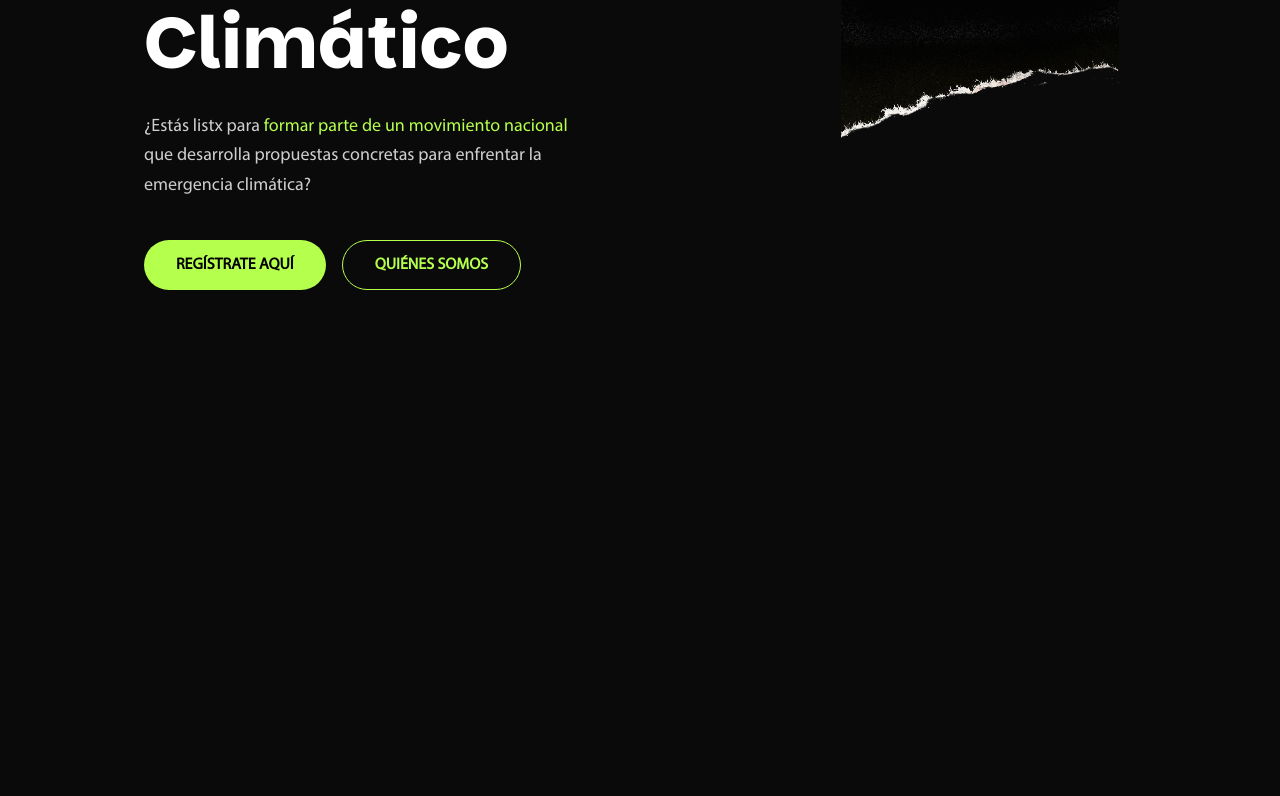
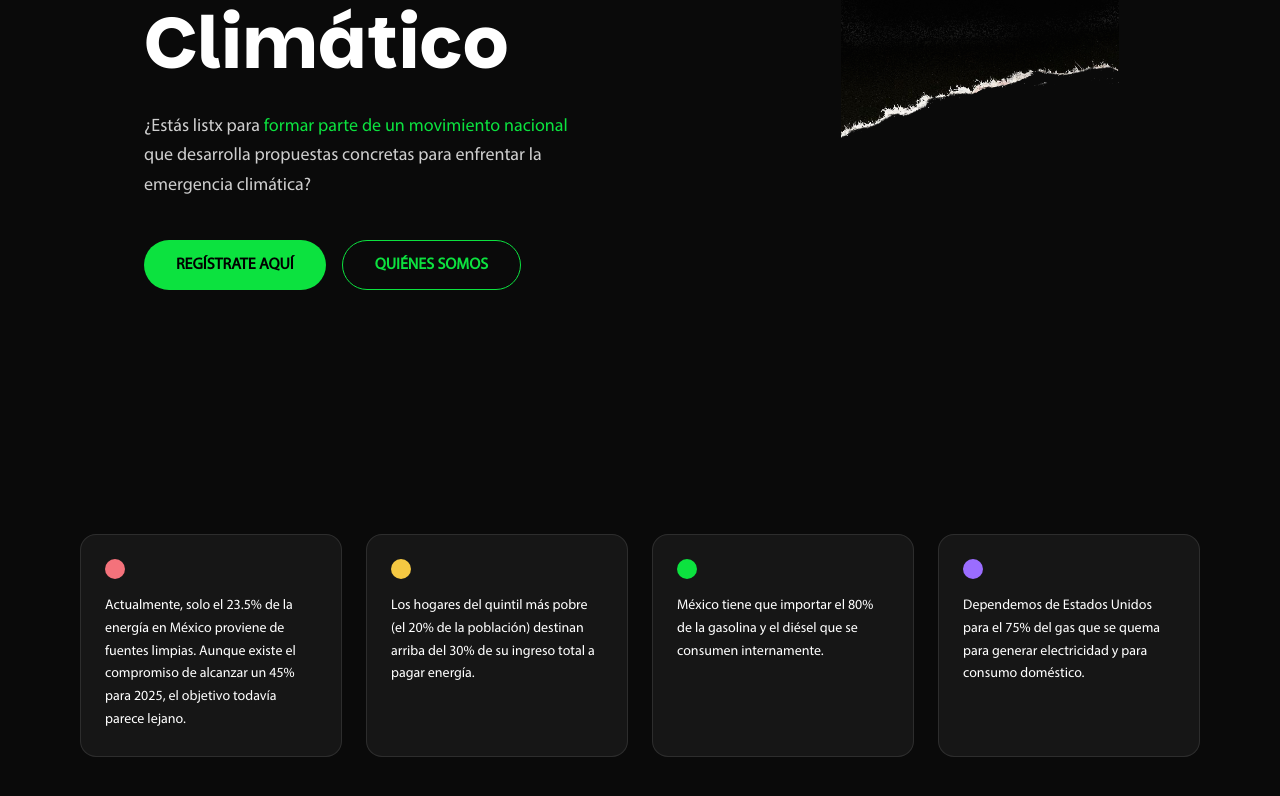
Before and after one commit to ama13do/ELC, a Vue app: page / in a window 1280 px wide. Shown: the part 346-1142 px from the top of the page. Before the commit the page ends 800 px from the top, so only its background shows below. Built offline with nearby package versions, Linux system fonts and the light colour scheme.

Commit message:
feat: :sparkles: cards section

```diff
--- a/src/components/BaseButton.vue
+++ b/src/components/BaseButton.vue
@@ -5,8 +5,8 @@
     :class="[
       'inline-flex items-center justify-center gap-2 rounded-full font-bold transition-all duration-200',
       variant === 'primary'
-        ? 'bg-[#b5ff4d] text-black hover:brightness-110 px-8 py-3'
-        : 'border border-[#b5ff4d] text-[#b5ff4d] hover:bg-[#b5ff4d] hover:text-black px-8 py-3',
+        ? 'bg-[#0ce23f] text-black hover:brightness-110 px-8 py-3'
+        : 'border border-[#0ce23f] text-[#0ce23f] hover:bg-[#0ce23f] hover:text-black px-8 py-3',
       className,
     ]"
   >
--- a/src/sections/HeroSection.vue
+++ b/src/sections/HeroSection.vue
@@ -1,5 +1,5 @@
 <template>
-  <section class="relative min-h-screen bg-[#0a0a0a] overflow-hidden">
+  <section class="relative min-h-screen bg-surface overflow-hidden">
     <div class="relative z-10 mx-auto max-w-6xl px-6 md:px-12 lg:px-20 flex items-center min-h-screen">
       <div class="w-full md:w-7/12 py-32">
         <h1
@@ -10,7 +10,7 @@
         </h1>
         <p class="text-white/80 text-lg leading-relaxed mb-10 max-w-md">
           ¿Estás listx para
-          <span class="text-[#b5ff4d]">formar parte de un movimiento nacional</span>
+          <span class="text-accent">formar parte de un movimiento nacional</span>
           que desarrolla propuestas concretas para enfrentar la emergencia climática?
         </p>
         <div class="flex gap-4 flex-wrap">
@@ -24,7 +24,7 @@
       <img
         :src="heroArtwork"
         alt=""
-        class="h-full w-full object-contain object-right-bottom"
+        class="h-full w-full object-contain object-bottom-right"
       />
     </div>
   </section>
--- a/src/sections/WhyParticipateSection.vue
+++ b/src/sections/WhyParticipateSection.vue
@@ -1,8 +1,50 @@
 <template>
-  <section class="relative w-full">
-    <!-- TODO: WhyParticipateSection -->
+  <section class="relative w-full bg-surface py-20 px-6 md:px-12 lg:px-20">
+    <div class="mx-auto max-w-6xl">
+      <div class="grid grid-cols-1 sm:grid-cols-2 lg:grid-cols-4 gap-6">
+        <div
+          v-for="stat in stats"
+          :key="stat.id"
+          class="rounded-2xl border border-white/10 bg-white/5 p-6 flex flex-col gap-4"
+        >
+          <span
+            class="block w-5 h-5 rounded-full flex-shrink-0"
+            :style="{ backgroundColor: stat.color }"
+          />
+          <p class="text-white text-sm leading-relaxed">{{ stat.text }}</p>
+        </div>
+      </div>
+    </div>
   </section>
 </template>
 
 <script setup lang="ts">
+interface Stat {
+  id: number
+  color: string
+  text: string
+}
+
+const stats: Stat[] = [
+  {
+    id: 1,
+    color: '#f4727b',
+    text: 'Actualmente, solo el 23.5% de la energía en México proviene de fuentes limpias. Aunque existe el compromiso de alcanzar un 45% para 2025, el objetivo todavía parece lejano.',
+  },
+  {
+    id: 2,
+    color: '#f5c842',
+    text: 'Los hogares del quintil más pobre (el 20% de la población) destinan arriba del 30% de su ingreso total a pagar energía.',
+  },
+  {
+    id: 3,
+    color: '#0ce23f',
+    text: 'México tiene que importar el 80% de la gasolina y el diésel que se consumen internamente.',
+  },
+  {
+    id: 4,
+    color: '#9b6dff',
+    text: 'Dependemos de Estados Unidos para el 75% del gas que se quema para generar electricidad y para consumo doméstico.',
+  },
+]
 </script>
--- a/src/style.css
+++ b/src/style.css
@@ -17,7 +17,7 @@
 }
 
 @theme {
-  --color-accent: #b5ff4d;
+  --color-accent: #0ce23f;
   --color-surface: #0a0a0a;
   --color-surface-alt: #111111;
   --font-parkinsans: 'Parkinsans', sans-serif;
```
